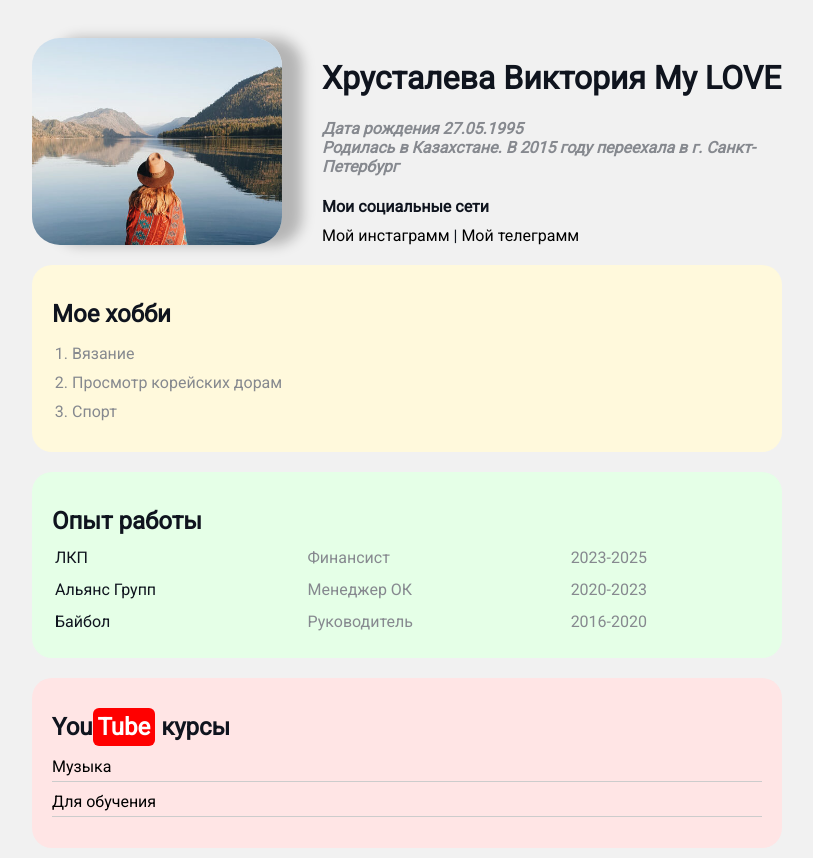
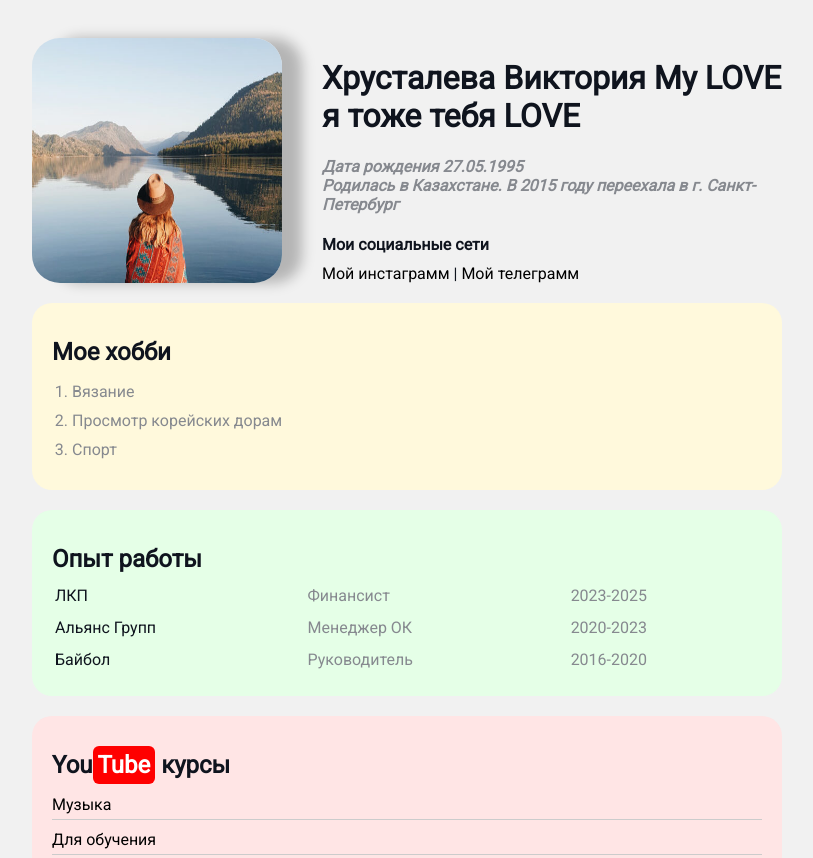
Before and after one commit to khrustech/css, a plain HTML site: page index.html in a window 1280 px wide. Shown: the top 858 px of the page, without its empty margins (233-1046 px from the left). Drawn offline with Linux system fonts and the light colour scheme.

Commit message:
Я добавила тоже коммит

```diff
--- a/index.html
+++ b/index.html
@@ -12,7 +12,7 @@
       <div class="info">
         <img src="photo1.jpg" alt="Фотография" class="avatar" />
         <div class="info-text">
-          <h1>Хрусталева Виктория My LOVE</h1>
+          <h1>Хрусталева Виктория My LOVE я тоже тебя LOVE</h1>
           <p>Дата рождения <strong>27.05.1995</strong></p>
           <p>
             Родилась в Казахстане. В 2015 году переехала в г. Санкт-Петербург
```
